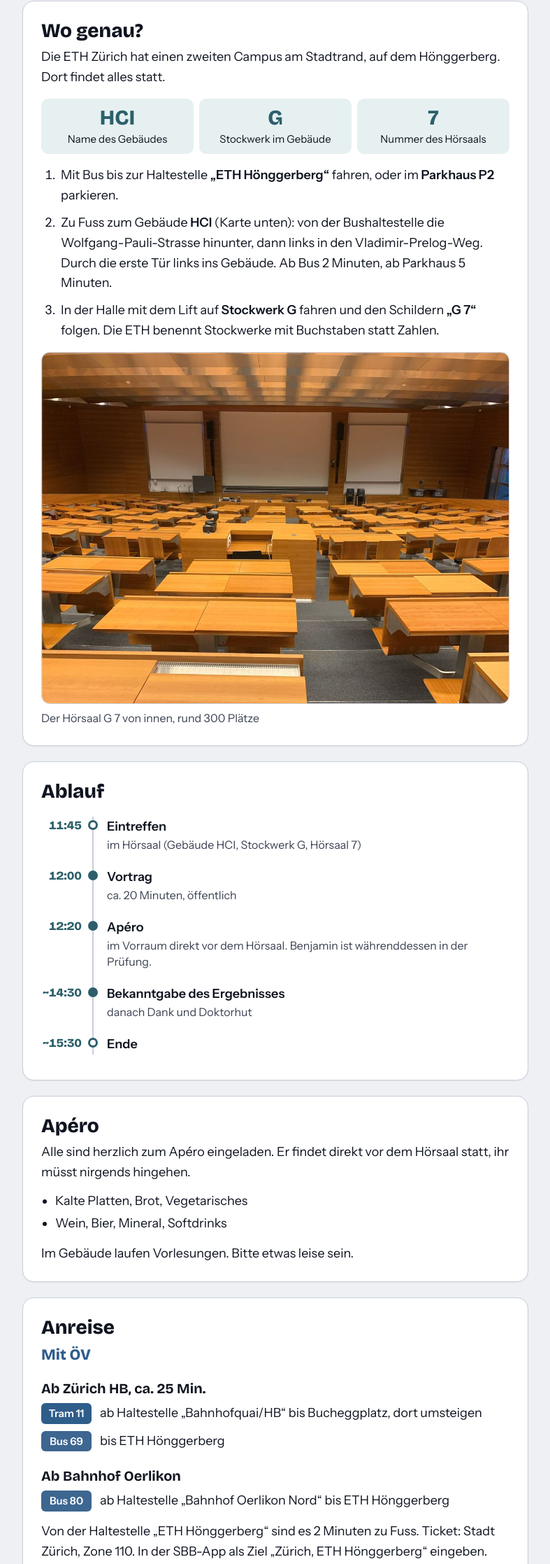
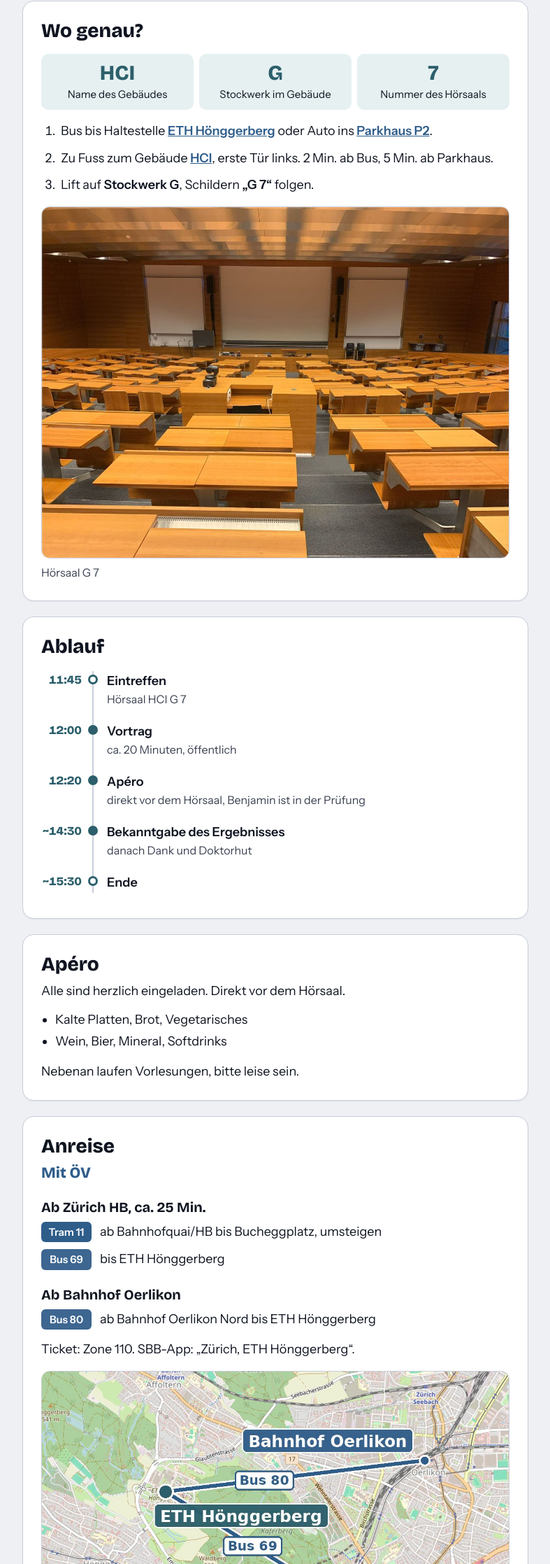
Before and after one commit to Altishofer/benjamin-defense, a plain HTML site: page index.html in a window 1280 px wide. Shown: the part 1048-3283 px from the top of the page at 70% size, without its empty margins (246-1033 px from the left). Drawn offline with nearby package versions, Linux system fonts and the light colour scheme.

Commit message:
Kürzer, Ortsnamen direkt mit Google Maps verlinkt

```diff
--- a/index.html
+++ b/index.html
@@ -162,26 +162,25 @@ footer a{color:inherit}
 
   <section aria-labelledby="wo">
     <h2 id="wo">Wo genau?</h2>
-    <p>Die ETH Zürich hat einen zweiten Campus am Stadtrand, auf dem Hönggerberg. Dort findet alles statt.</p>
     <dl class="explain">
       <div><dt>HCI</dt><dd>Name des Gebäudes</dd></div>
       <div><dt>G</dt><dd>Stockwerk im Gebäude</dd></div>
       <div><dt>7</dt><dd>Nummer des Hörsaals</dd></div>
     </dl>
     <ol class="steps">
-      <li>Mit Bus bis zur Haltestelle <b>„ETH Hönggerberg“</b> fahren, oder im <b>Parkhaus P2</b> parkieren.</li>
-      <li>Zu Fuss zum Gebäude <b>HCI</b> (Karte unten): von der Bushaltestelle die Wolfgang-Pauli-Strasse hinunter, dann links in den Vladimir-Prelog-Weg. Durch die erste Tür links ins Gebäude. Ab Bus 2 Minuten, ab Parkhaus 5 Minuten.</li>
-      <li>In der Halle mit dem Lift auf <b>Stockwerk G</b> fahren und den Schildern <b>„G 7“</b> folgen. Die ETH benennt Stockwerke mit Buchstaben statt Zahlen.</li>
+      <li>Bus bis Haltestelle <b><a href="https://www.google.com/maps/dir/?api=1&amp;destination=47.40858,8.50754&amp;travelmode=transit" target="_blank" rel="noopener">ETH Hönggerberg</a></b> oder Auto ins <b><a href="https://www.google.com/maps/dir/?api=1&amp;destination=47.40868,8.50476&amp;travelmode=driving" target="_blank" rel="noopener">Parkhaus P2</a></b>.</li>
+      <li>Zu Fuss zum Gebäude <b><a href="https://www.google.com/maps/search/?api=1&amp;query=47.407528,8.507715" target="_blank" rel="noopener">HCI</a></b>, erste Tür links. 2 Min. ab Bus, 5 Min. ab Parkhaus.</li>
+      <li>Lift auf <b>Stockwerk G</b>, Schildern <b>„G 7“</b> folgen.</li>
     </ol>
-    <figure style="margin:16px 0 0"><img src="img/saal-vorne.jpg" loading="lazy" alt="Der Hörsaal HCI G 7 von hinten gesehen: ansteigende Sitzreihen aus Holz, vorne die Wandtafeln."><figcaption>Der Hörsaal G 7 von innen, rund 300 Plätze</figcaption></figure>
+    <figure style="margin:16px 0 0"><img src="img/saal-vorne.jpg" loading="lazy" alt="Der Hörsaal HCI G 7 von hinten gesehen: ansteigende Sitzreihen aus Holz, vorne die Wandtafeln."><figcaption>Hörsaal G 7</figcaption></figure>
   </section>
 
   <section aria-labelledby="ablauf">
     <h2 id="ablauf">Ablauf</h2>
     <ol class="timeline">
-      <li><span class="t">11:45</span><span class="dot"></span><span class="d"><b>Eintreffen</b><small>im Hörsaal (Gebäude HCI, Stockwerk G, Hörsaal 7)</small></span></li>
+      <li><span class="t">11:45</span><span class="dot"></span><span class="d"><b>Eintreffen</b><small>Hörsaal HCI G 7</small></span></li>
       <li class="key"><span class="t">12:00</span><span class="dot"></span><span class="d"><b>Vortrag</b><small>ca. 20 Minuten, öffentlich</small></span></li>
-      <li class="key"><span class="t">12:20</span><span class="dot"></span><span class="d"><b>Apéro</b><small>im Vorraum direkt vor dem Hörsaal. Benjamin ist währenddessen in der Prüfung.</small></span></li>
+      <li class="key"><span class="t">12:20</span><span class="dot"></span><span class="d"><b>Apéro</b><small>direkt vor dem Hörsaal, Benjamin ist in der Prüfung</small></span></li>
       <li class="key"><span class="t">~14:30</span><span class="dot"></span><span class="d"><b>Bekanntgabe des Ergebnisses</b><small>danach Dank und Doktorhut</small></span></li>
       <li><span class="t">~15:30</span><span class="dot"></span><span class="d"><b>Ende</b></span></li>
     </ol>
@@ -190,12 +189,12 @@ footer a{color:inherit}
   <section class="apero" aria-labelledby="apero">
     <div class="txt">
       <h2 id="apero">Apéro</h2>
-      <p>Alle sind herzlich zum Apéro eingeladen. Er findet direkt vor dem Hörsaal statt, ihr müsst nirgends hingehen.</p>
+      <p>Alle sind herzlich eingeladen. Direkt vor dem Hörsaal.</p>
       <ul>
         <li>Kalte Platten, Brot, Vegetarisches</li>
         <li>Wein, Bier, Mineral, Softdrinks</li>
       </ul>
-      <p>Im Gebäude laufen Vorlesungen. Bitte etwas leise sein.</p>
+      <p>Nebenan laufen Vorlesungen, bitte leise sein.</p>
     </div>
   </section>
 
@@ -206,14 +205,14 @@ footer a{color:inherit}
       <h3 class="mode">Mit ÖV</h3>
       <h3>Ab Zürich HB, ca. 25 Min.</h3>
       <ul class="route">
-        <li><span class="line tram">Tram 11</span><span>ab Haltestelle „Bahnhofquai/HB“ bis Bucheggplatz, dort umsteigen</span></li>
+        <li><span class="line tram">Tram 11</span><span>ab Bahnhofquai/HB bis Bucheggplatz, umsteigen</span></li>
         <li><span class="line bus">Bus 69</span><span>bis ETH Hönggerberg</span></li>
       </ul>
       <h3>Ab Bahnhof Oerlikon</h3>
       <ul class="route">
-        <li><span class="line bus">Bus 80</span><span>ab Haltestelle „Bahnhof Oerlikon Nord“ bis ETH Hönggerberg</span></li>
+        <li><span class="line bus">Bus 80</span><span>ab Bahnhof Oerlikon Nord bis ETH Hönggerberg</span></li>
       </ul>
-      <p>Von der Haltestelle „ETH Hönggerberg“ sind es 2 Minuten zu Fuss. Ticket: Stadt Zürich, Zone 110. In der SBB-App als Ziel „Zürich, ETH Hönggerberg“ eingeben.</p>
+      <p>Ticket: Zone 110. SBB-App: „Zürich, ETH Hönggerberg“.</p>
       <figure>
         <img src="img/karte-zuerich.jpg" width="1153" height="1239" loading="lazy" alt="Übersichtskarte Zürich: von Zürich HB mit Tram 11 zum Bucheggplatz und mit Bus 69 zur ETH Hönggerberg, oder ab Bahnhof Oerlikon mit Bus 80.">
       </figure>
@@ -221,9 +220,9 @@ footer a{color:inherit}
 
     <div id="auto">
       <h3 class="mode">Mit dem Auto</h3>
-      <p><b>Parkhaus P2</b>, Albert-Einstein-Strasse, 8093 Zürich. Von dort 5 Minuten zu Fuss.</p>
-      <p>Kostenpflichtig. Parkplätze sind knapp.</p>
-      <p>Gratis-Ausfahrt laut ETH: Parkticket an der Campus Info abgeben (im Gebäude HIL).</p>
+      <p><b><a href="https://www.google.com/maps/dir/?api=1&amp;destination=47.40868,8.50476&amp;travelmode=driving" target="_blank" rel="noopener">Parkhaus P2</a></b>, Albert-Einstein-Strasse, 8093 Zürich. 5 Min. zu Fuss.</p>
+      <p>Kostenpflichtig, Plätze knapp.</p>
+      <p>Gratis-Ausfahrt: Parkticket an der Campus Info (Gebäude HIL) abgeben.</p>
     </div>
 
     <figure>
```
